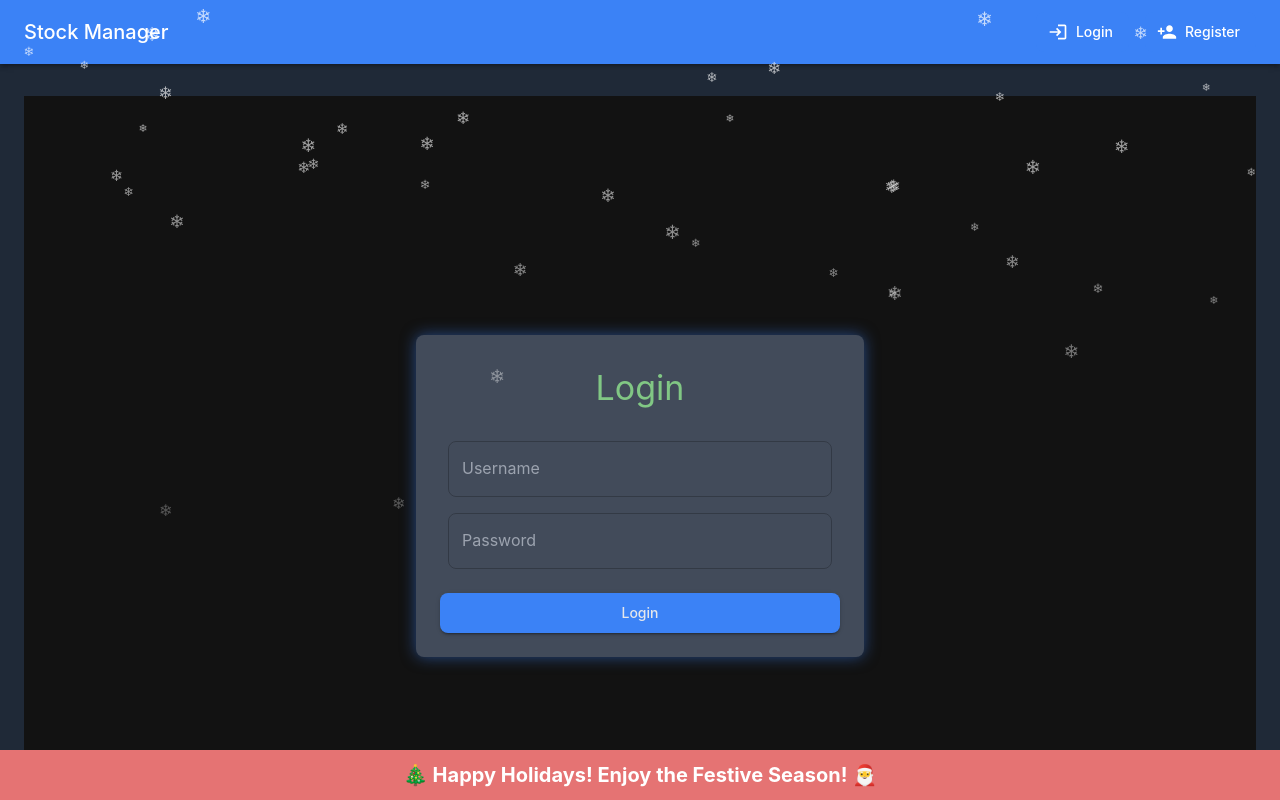
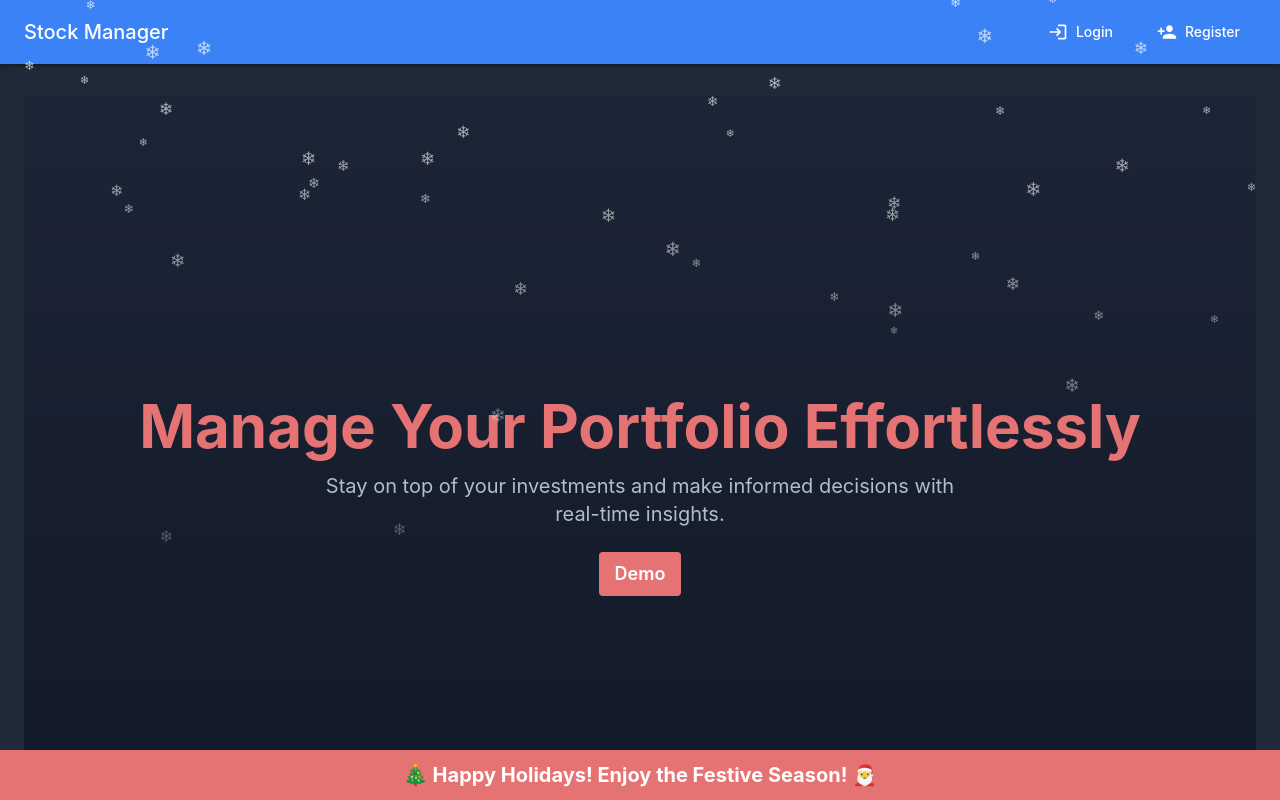
Before and after one commit to oksarunas/stock_manager, a React (Create React App) app in the folder frontend/: page / in a window 1280 px wide. Before the commit this address led to /login. Shown: the top 800 px of the page. Built offline with nearby package versions, Linux system fonts and the light colour scheme.

Commit message:
Updated HomePage and App routes to handle demo login and improve UX

```diff
--- a/frontend/src/pages/HomePage.tsx
+++ b/frontend/src/pages/HomePage.tsx
@@ -18,7 +18,7 @@ const HomePage: React.FC<HomePageProps> = ({ onLogin }) => {
 
     if (response.success) {
       onLogin(); // Update authentication state in App
-      navigate("/portfolio"); // Redirect to dashboard
+      navigate("/dashboard"); // Redirect to dashboard
     } else {
       console.error("Demo login failed:", response.error);
     }
--- a/frontend/src/routes/App.tsx
+++ b/frontend/src/routes/App.tsx
@@ -39,7 +39,7 @@ export function App() {
     logoutUser();
     setIsAuthenticated(false);
     localStorage.removeItem("user_id");
-    navigate("/login");
+    navigate("/");
   };
 
   if (loading) {
@@ -71,25 +71,26 @@ export function App() {
     isAuthenticated ? (
       <Navigate to="/dashboard" replace />
     ) : (
-                <Navigate to="/login" replace />
+      <HomePage onLogin={handleLogin} />
     )
   }
 />
 <Route
-            path="/login"
+  path="/HomePage"
   element={
     isAuthenticated ? (
-                <Navigate to={location.pathname} replace />
+      <Navigate to="/dashboard" replace />
     ) : (
-                <Login onLoginSuccess={handleLogin} />
+      <HomePage onLogin={handleLogin} />
     )
   }
 />
+
           <Route
             path="/register"
             element={
               isAuthenticated ? (
-                <Navigate to={location.pathname} replace />
+                <Navigate to="/dashboard" replace />
               ) : (
                 <Register onRegisterSuccess={handleLogin} />
               )
```
Lines whose indentation alone changed are shown as unchanged.
